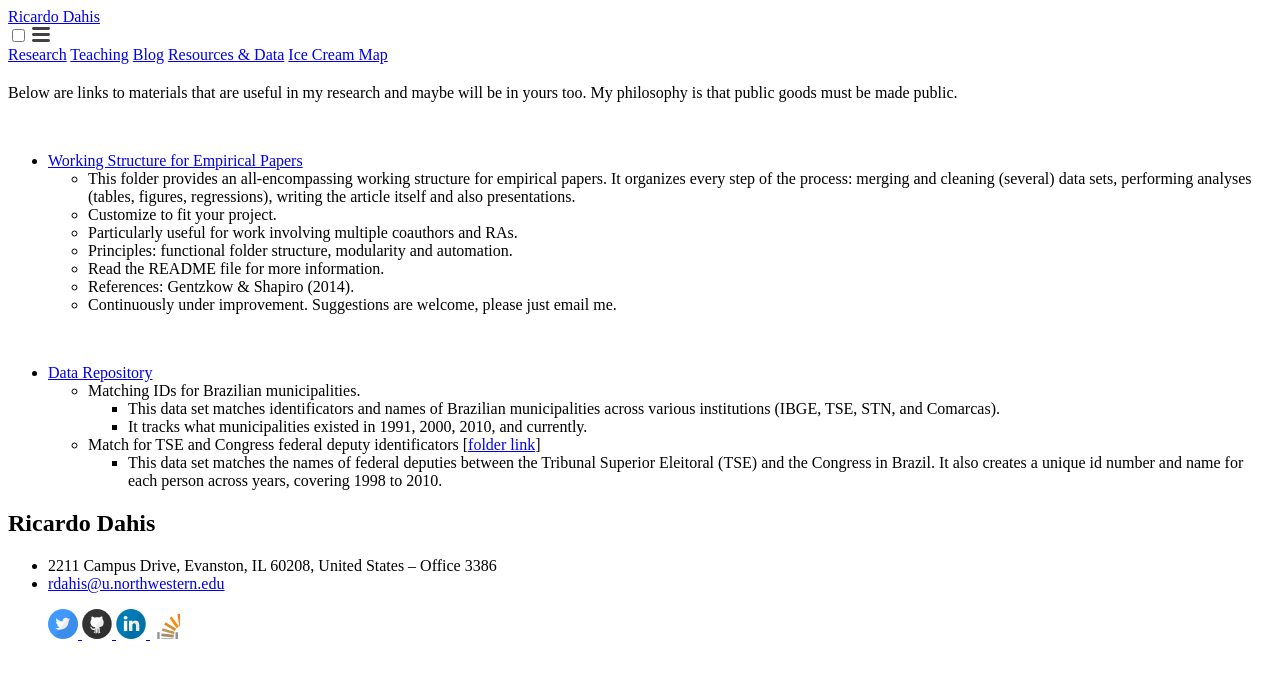
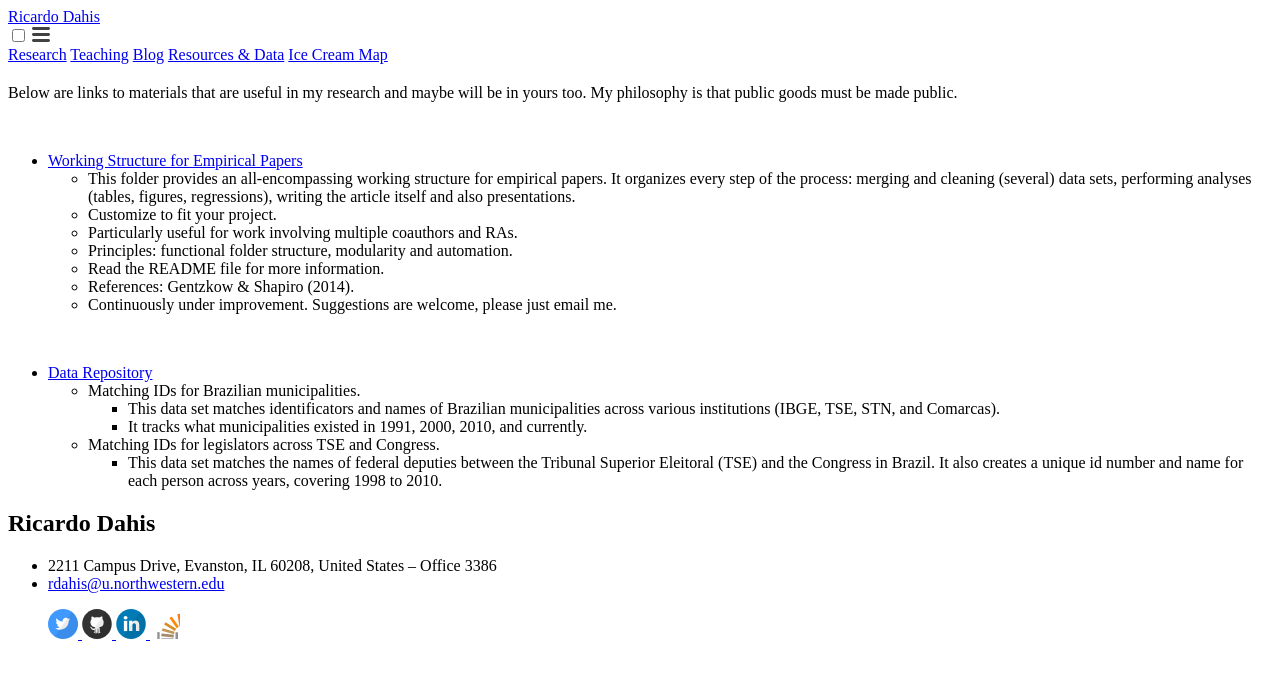
Before and after one commit to rdahis/rdahis.github.io, a Jekyll site: the page built from 4-resources-data.md, in a window 1280 px wide. Shown: the top 680 px of the page. Built offline with Jekyll 4.4.1, drawn with Linux system fonts in a browser that asks for light colours; a script that is not in the unit is left out.

Commit message:
Fixes bullet list.

```diff
--- a/4-resources-data.md
+++ b/4-resources-data.md
@@ -23,5 +23,5 @@ Below are links to materials that are useful in my research and maybe will be in
     - Matching IDs for Brazilian municipalities.
         - This data set matches identificators and names of Brazilian municipalities across various institutions (IBGE, TSE, STN, and Comarcas).
         - It tracks what municipalities existed in 1991, 2000, 2010, and currently.
-    - Match for TSE and Congress federal deputy identificators [[folder link](/files/data/Match Author Candidate Year.zip)]
+    - Matching IDs for legislators across TSE and Congress.
         - This data set matches the names of federal deputies between the Tribunal Superior Eleitoral (TSE) and the Congress in Brazil. It also creates a unique id number and name for each person across years, covering 1998 to 2010.
```
